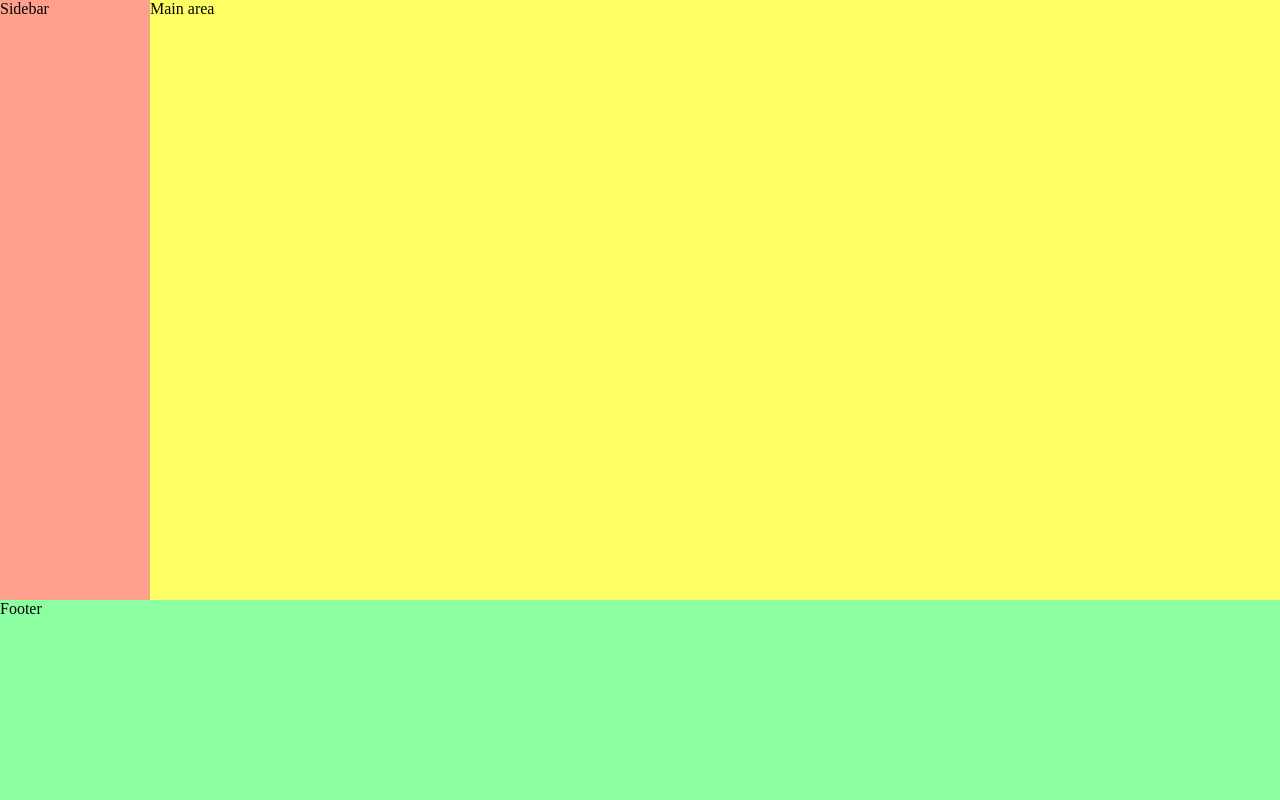
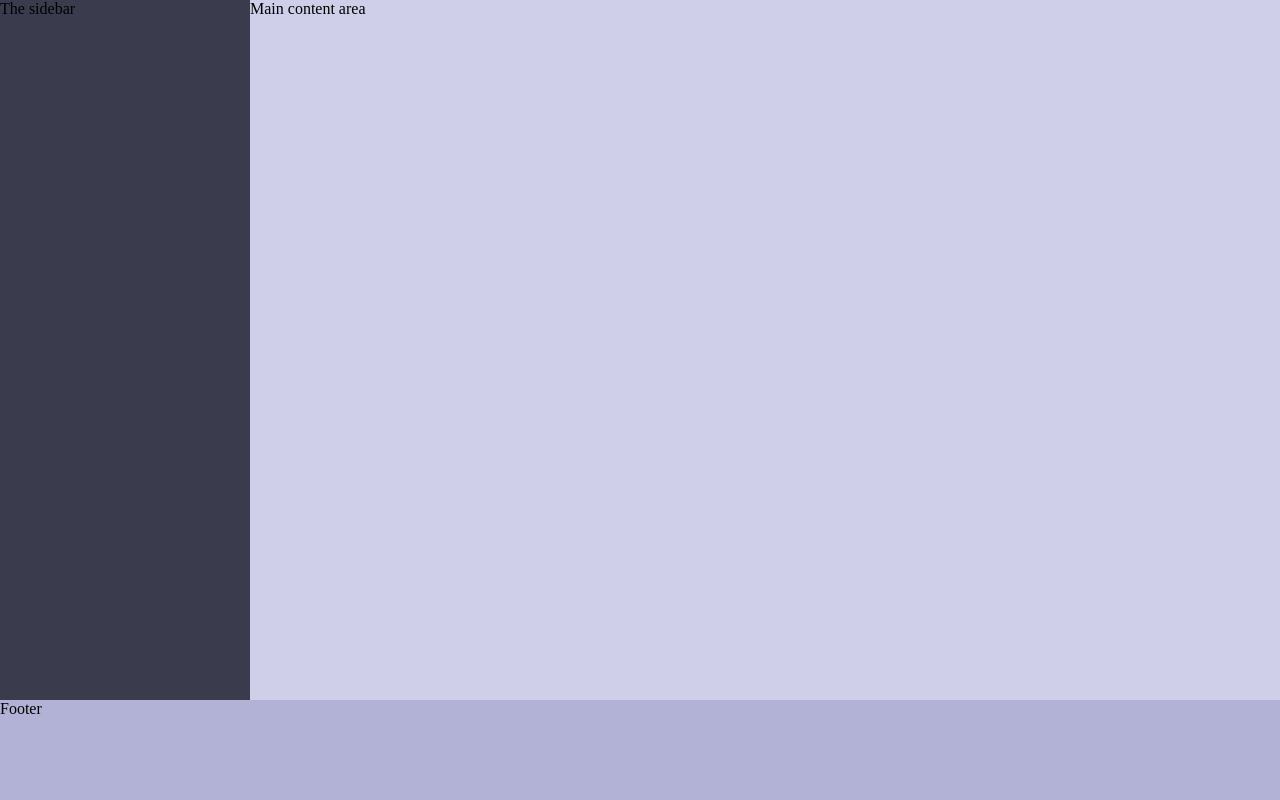
Before and after one commit to alexpate/css-grid-layouts, a plain HTML site: page layouts/1-content-with-sidebar/index.html in a window 1280 px wide. Drawn offline with Linux system fonts and the light colour scheme; files that its build step writes are made by us from their sources.

Commit message:
Add basic layout

```diff
--- a/layouts/1-content-with-sidebar/index.html
+++ b/layouts/1-content-with-sidebar/index.html
@@ -1,14 +1,14 @@
 <!DOCTYPE html>
 <html>
 <head>
-  <link href="shared.css" rel="stylesheet" />
+  <link href="../shared.css" rel="stylesheet" />
   <!-- shared.css includes some teeny tiny styles for demo purposes -->
   <link href="layout.css" rel="stylesheet" />
 </head>
 <body>
   <div class="container">
-    <aside>Sidebar</aside>
-    <main>Main area</main>
+    <aside>The sidebar</aside>
+    <main>Main content area</main>
     <footer>Footer</footer>
   </div>
 </body>
--- a/layouts/1-content-with-sidebar/layout.css
+++ b/layouts/1-content-with-sidebar/layout.css
@@ -2,23 +2,24 @@
   display: grid;
   width: 100%;
   min-height: 100vh;
-  grid-template-areas: "aside  main"
-                       "footer  footer";
-  grid-template-rows: 1fr 200px;
-  grid-template-columns: 150px 1fr;
+  grid-template-areas:
+    "aside main"
+    "footer footer";
+  grid-template-rows: 1fr 100px;
+  grid-template-columns: 250px 1fr;
 }
 
 aside {
   grid-area: aside;
-  background-color: #ffa08c;
+  background-color: #3b3b4e;
 }
 
 main {
   grid-area: main;
-  background-color: #ffff64;
+  background-color: #CFCFEA;
 }
 
 footer {
   grid-area: footer;
-  background-color: #8cffa0;
+  background-color: #B2B2D6;
 }
```
